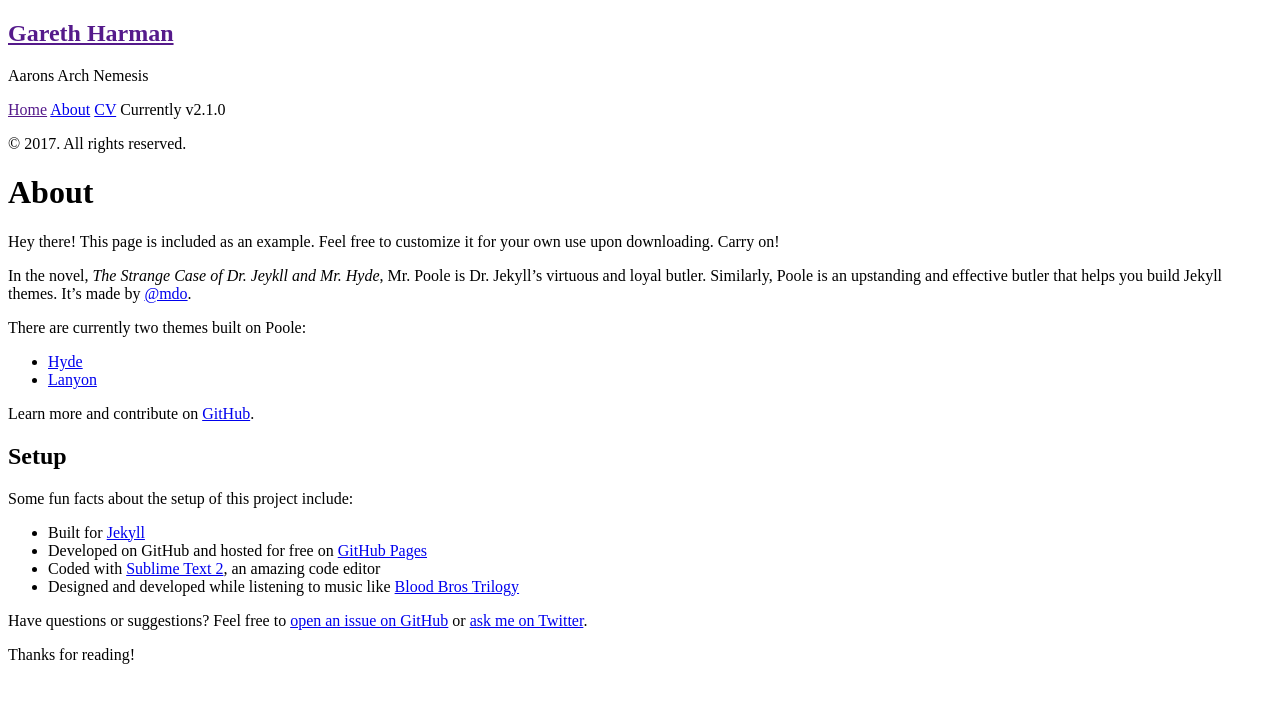
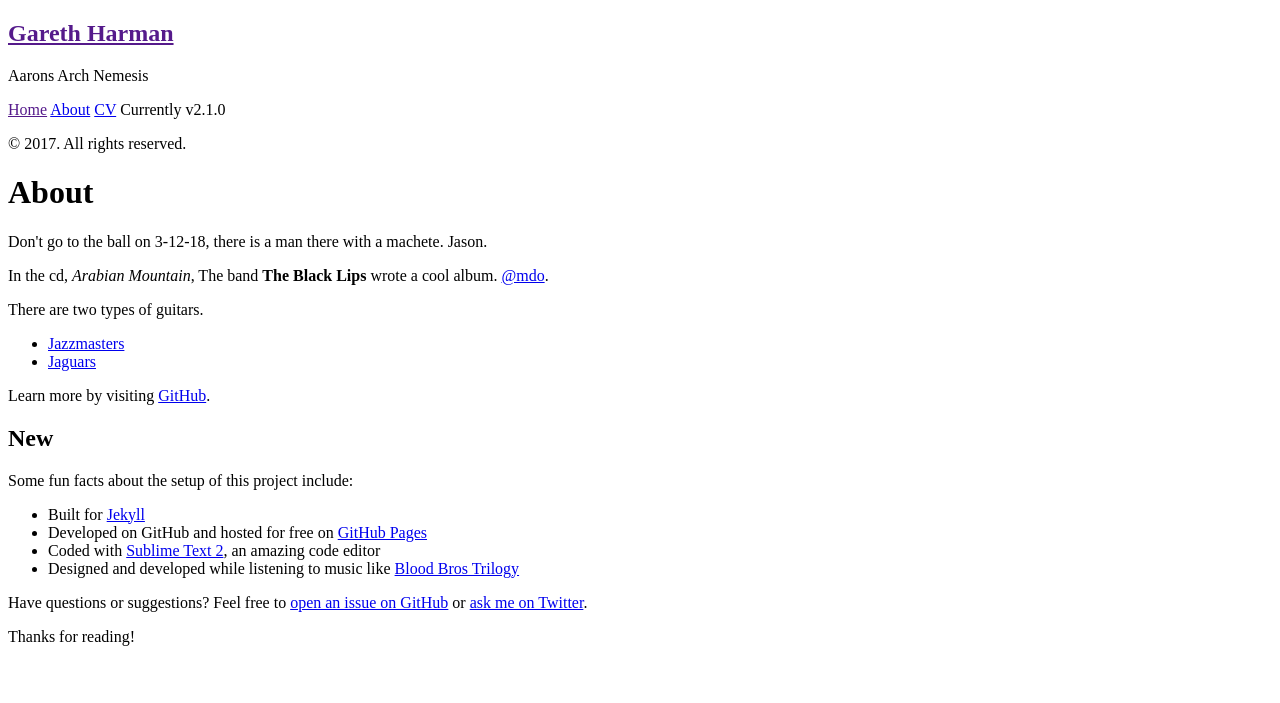
Before and after one commit to gharman07/gharman07.github.io, a Jekyll site: the page built from about.md, in a window 1280 px wide. Shown: the top 703 px of the page. Built offline with Jekyll 4.4.1, drawn with Linux system fonts in a browser that asks for light colours.

Commit message:
Edit About

```diff
--- a/about.md
+++ b/about.md
@@ -4,19 +4,19 @@ title: About
 ---
 
 <p class="message">
-  Hey there! This page is included as an example. Feel free to customize it for your own use upon downloading. Carry on!
+  Don't go to the ball on 3-12-18, there is a man there with a machete.  Jason.
 </p>
 
-In the novel, *The Strange Case of Dr. Jeykll and Mr. Hyde*, Mr. Poole is Dr. Jekyll's virtuous and loyal butler. Similarly, Poole is an upstanding and effective butler that helps you build Jekyll themes. It's made by [@mdo](https://twitter.com/mdo).
+In the cd, *Arabian Mountain*, The band **The Black Lips** wrote a cool album. [@mdo](https://twitter.com/ghostmimosa).
 
-There are currently two themes built on Poole:
+There are two types of guitars.
 
-* [Hyde](http://hyde.getpoole.com)
-* [Lanyon](http://lanyon.getpoole.com)
+* [Jazzmasters](http://shop.fender.com/en-US/electric-guitars/jazzmaster/)
+* [Jaguars](http://shop.fender.com/en-US/electric-guitars/jaguar/)
 
-Learn more and contribute on [GitHub](https://github.com/poole).
+Learn more by visiting [GitHub](https://fender.com).
 
-## Setup
+## New
 
 Some fun facts about the setup of this project include:
 
```
